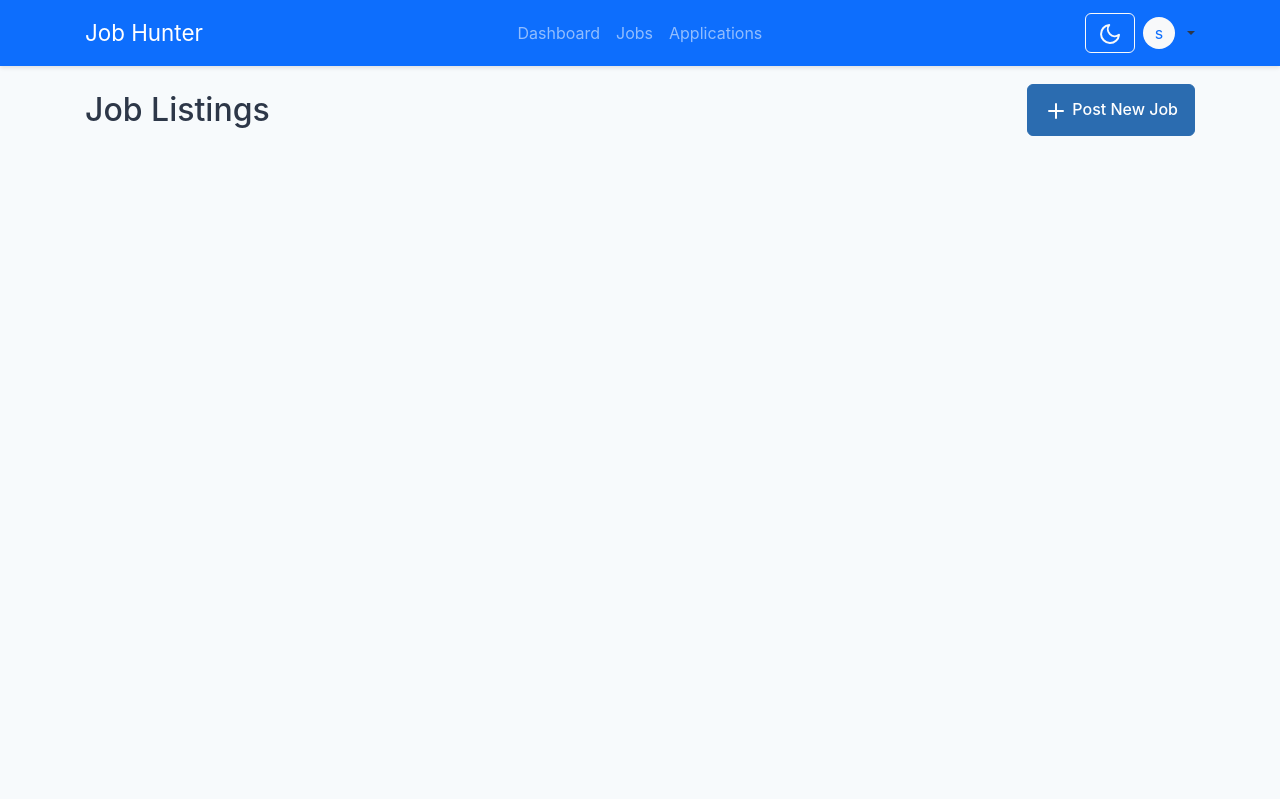
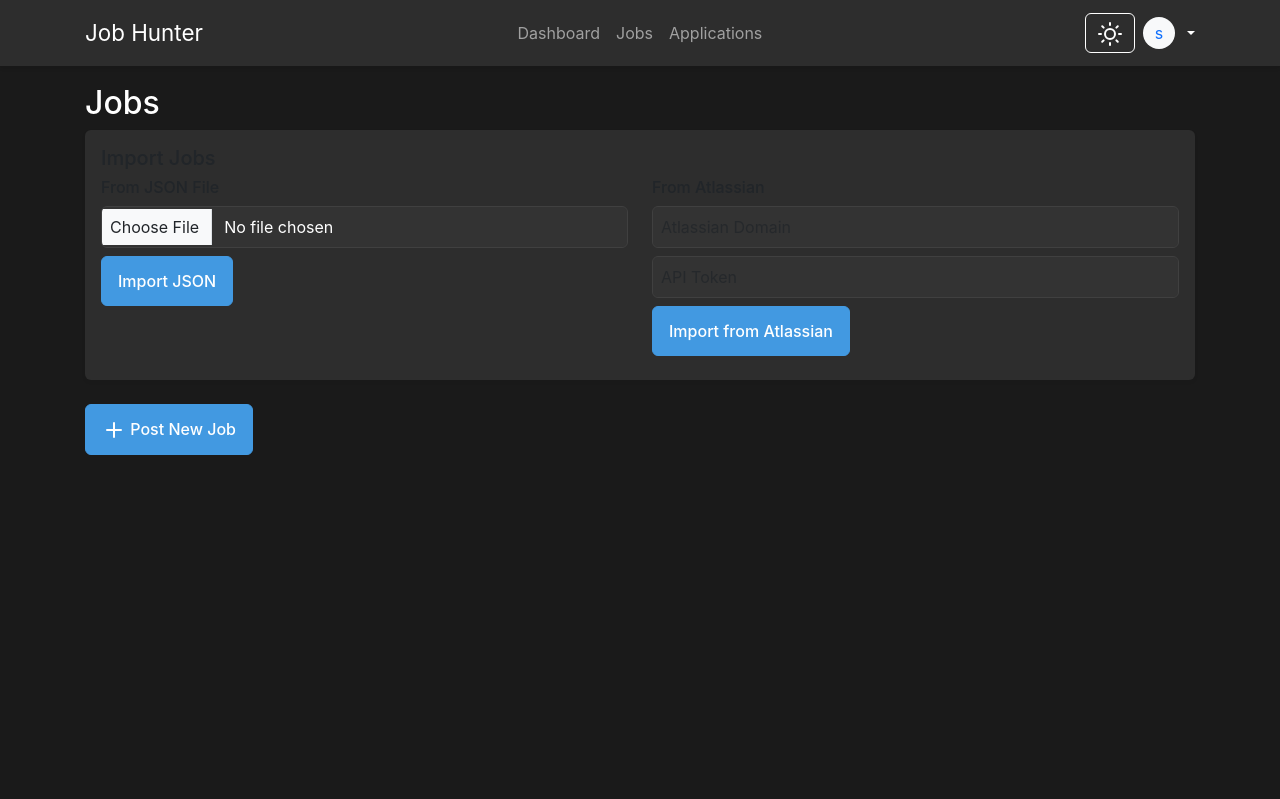
Before and after one commit to InSelfControll/jobseekers, a Flask app: page /employer/jobs in a window 1280 px wide. Run offline with Flask 3, Linux system fonts and the light colour scheme; the visitor is signed in with stand-in values (Sample User, id 1); data that the repository does not hold is empty; some libraries are stand-ins or nearby versions.

Commit message:
Assistant checkpoint: Update theme and add job import features
Assistant generated file changes:
- static/css/style.css: Update theme colors and set dark theme as default
- static/js/main.js: Set dark theme as default
- routes/job_routes.py: Add job import routes
- templates/employer/jobs.html: Add job import interface

---

User prompt:

make the dark theme as default and make sure that the text is visible and in light mode make it less light more like half grey.
make the remove admin button visible.
allos users to connect API to atlasian for importing jobs or importing jobs using json file.

```diff
--- a/static/css/style.css
+++ b/static/css/style.css
@@ -1,15 +1,5 @@
 
 :root {
-    --primary-color: #2b6cb0;
-    --secondary-color: #4a5568;
-    --success-color: #38a169;
-    --warning-color: #d69e2e;
-    --danger-color: #e53e3e;
-    --background-color: #f7fafc;
-    --text-color: #2d3748;
-}
-
-[data-theme="dark"] {
     --primary-color: #4299e1;
     --secondary-color: #718096;
     --success-color: #48bb78;
--- a/static/js/main.js
+++ b/static/js/main.js
@@ -116,7 +116,22 @@ function sendSSOSettings(data) {
 
 // Initialize dark mode on page load
 document.addEventListener('DOMContentLoaded', () => {
-    document.body.classList.toggle('dark-mode', isDarkMode);
+    const prefersDark = localStorage.getItem('darkMode') !== 'false';
+    document.body.classList.toggle('dark-mode', prefersDark);
     updateThemeIcon();
     feather.replace();
 });
+
+function toggleDarkMode() {
+    const isDark = document.body.classList.toggle('dark-mode');
+    localStorage.setItem('darkMode', isDark);
+    updateThemeIcon();
+}
+
+function updateThemeIcon() {
+    const icon = document.querySelector('[data-feather]');
+    if (icon) {
+        icon.setAttribute('data-feather', document.body.classList.contains('dark-mode') ? 'sun' : 'moon');
+        feather.replace();
+    }
+}
--- a/templates/employer/jobs.html
+++ b/templates/employer/jobs.html
@@ -1,8 +1,31 @@
 {% extends "base.html" %}
 
 {% block content %}
+<h2>Jobs</h2>
+<div class="card mb-4">
+    <div class="card-body">
+        <h5>Import Jobs</h5>
+        <div class="row">
+            <div class="col-md-6">
+                <h6>From JSON File</h6>
+                <form action="{{ url_for('job.import_jobs') }}" method="POST" enctype="multipart/form-data">
+                    <input type="file" name="job_file" accept=".json" class="form-control mb-2">
+                    <button type="submit" class="btn btn-primary">Import JSON</button>
+                </form>
+            </div>
+            <div class="col-md-6">
+                <h6>From Atlassian</h6>
+                <form id="atlassianForm">
+                    <input type="text" name="atlassian_domain" placeholder="Atlassian Domain" class="form-control mb-2">
+                    <input type="text" name="atlassian_token" placeholder="API Token" class="form-control mb-2">
+                    <button type="submit" class="btn btn-primary">Import from Atlassian</button>
+                </form>
+            </div>
+        </div>
+    </div>
+</div>
 <div class="d-flex justify-content-between align-items-center mb-4">
-    <h2>Job Listings</h2>
+
     <button class="btn btn-primary" data-bs-toggle="modal" data-bs-target="#newJobModal">
         <i data-feather="plus"></i> Post New Job
     </button>
```
Also changed, not shown: other parts of static/css/style.css (+10 -0 lines), routes/job_routes.py (+49 -0 lines).
